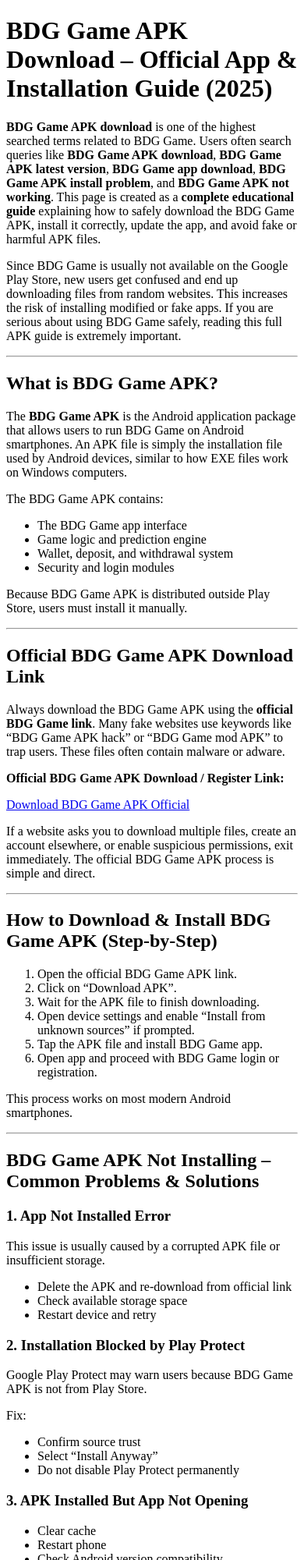
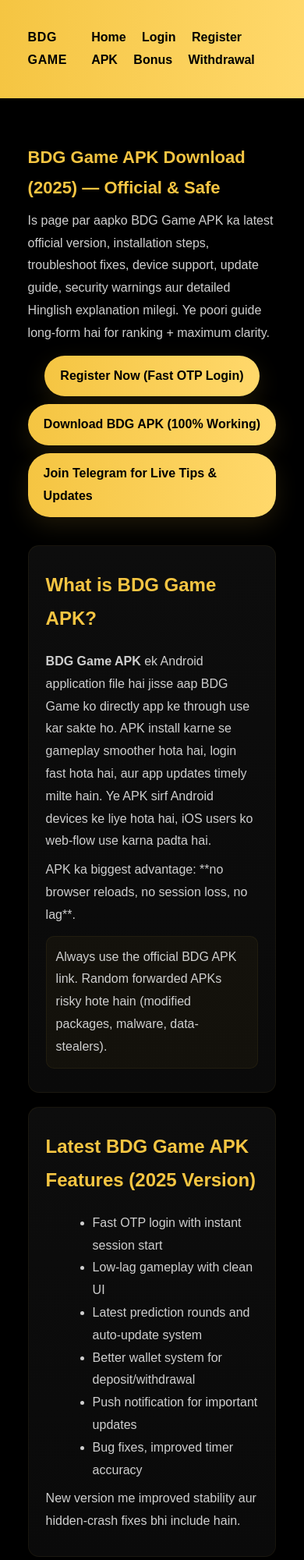
Before and after one commit to bdg-game-growth/bdg-game-growth.github.io, a plain HTML site: page bdg-game-apk-download.html in a window 390 px wide. Shown: the top 2000 px of the page at 78% size. Drawn offline with Linux system fonts and the light colour scheme.

Commit message:
bdg-game-apk-download.html

```diff
--- a/bdg-game-apk-download.html
+++ b/bdg-game-apk-download.html
@@ -1,243 +1,278 @@
 <!DOCTYPE html>
-<html lang="en">
+<html lang="hi">
 <head>
-  <meta charset="utf-8">
-  <title>BDG Game APK Download – Official App, Latest Version, Install Guide & Fixes (2025)</title>
-  <meta name="description" content="BDG Game APK download guide 2025. Learn how to download BDG Game APK safely, install latest version, fix APK not installing issues, and avoid fake apps.">
-  <meta name="robots" content="index,follow">
-  <link rel="canonical" href="https://bdg-game-growth.github.io/bdg-game-apk-download.html">
-  <meta name="viewport" content="width=device-width, initial-scale=1">
+  <meta charset="utf-8"/>
+  <meta name="viewport" content="width=device-width, initial-scale=1"/>
+  <title>BDG Game APK Download (2025) — Latest Version, Safe Install Guide, Errors & Fixes</title>
+  <meta name="description" content="BDG Game APK Download 2025 — Latest official BDG APK, installation guide, troubleshooting, update steps, device support, security tips, and direct APK help. Download BDG Game APK safely and fix all installation issues."/>
+  <meta name="robots" content="index,follow"/>
+  <link rel="canonical" href="https://bdg-game-growth.github.io/bdg-game-apk-download.html"/>
+  <meta name="google-site-verification" content="google4eb4c1b2ab04e91e"/>
+
+  <style>
+    :root{
+      --gold:#f5c542;
+      --bg:#000;
+      --panel:#0d0d0d;
+      --muted:#cfcfcf;
+      --radius:14px;
+      --container:1100px;
+      --btn-radius:28px;
+    }
+    *{box-sizing:border-box}
+    body{
+      margin:0;
+      font-family: Arial, Helvetica, sans-serif;
+      background:var(--bg);
+      color:#eee;
+      line-height:1.8;
+      -webkit-font-smoothing:antialiased;
+    }
+    .wrap{width:92%;max-width:var(--container);margin:0 auto;padding:20px}
+    header{background:linear-gradient(90deg,var(--gold),#ffd86b);color:#000;padding:14px 0;position:sticky;top:0;z-index:80}
+    .header-inner{display:flex;align-items:center;justify-content:space-between;gap:12px}
+    .logo{font-weight:900;letter-spacing:.6px}
+    nav a{color:#000;text-decoration:none;margin-left:16px;font-weight:700}
+    nav a:hover{text-decoration:underline}
+    .hero{padding:36px 0 18px;text-align:left}
+    .hero h1{color:var(--gold);font-size:30px;margin:0 0 8px}
+    .hero p{color:var(--muted);margin:0 0 14px}
+    .btn-row{display:flex;flex-wrap:wrap;gap:10px;margin-top:12px}
+    .btn{
+      display:inline-block;padding:12px 20px;border-radius:var(--btn-radius);
+      font-weight:800;text-decoration:none;color:#000;background:linear-gradient(90deg,var(--gold),#ffd86b);
+      box-shadow:0 10px 30px rgba(245,197,66,0.12)
+    }
+    .panel{background:linear-gradient(180deg,var(--panel),#0a0a0a);padding:22px;border-radius:var(--radius);border:1px solid rgba(245,197,66,0.06);margin-top:18px}
+    h2{color:var(--gold);margin-top:6px}
+    h3{color:var(--gold);margin-top:12px}
+    p{color:var(--muted);margin:8px 0}
+    ul{margin:8px 0 8px 20px;color:var(--muted)}
+    ol{margin:8px 0 8px 20px;color:var(--muted)}
+    .note{background:rgba(245,197,66,0.04);padding:12px;border-radius:10px;border:1px solid rgba(245,197,66,0.06);color:var(--muted);margin-top:12px}
+    .faq details{background:transparent;border-radius:10px;padding:10px;border:1px solid rgba(255,255,255,0.03);margin-bottom:10px}
+    summary{cursor:pointer;font-weight:800;color:var(--gold)}
+    footer{background:linear-gradient(90deg,var(--gold),#ffd86b);color:#000;text-align:center;padding:22px;margin-top:30px;font-weight:700}
+    footer a{color:#000;text-decoration:none;margin:0 8px;font-weight:800}
+    .related{display:grid;grid-template-columns:repeat(auto-fit,minmax(220px,1fr));gap:12px;margin-top:18px}
+    .card{background:rgba(255,255,255,0.02);padding:12px;border-radius:10px;border:1px solid rgba(255,255,255,0.02)}
+    .center{text-align:center}
+    pre.code{background:#070707;padding:10px;border-radius:8px;color:var(--muted);overflow:auto}
+    @media(max-width:800px){.hero h1{font-size:22px}.btn-row{justify-content:center}}
+  </style>
 </head>
 <body>
 
-<h1>BDG Game APK Download – Official App & Installation Guide (2025)</h1>
+<!-- HEADER -->
+<header>
+  <div class="wrap header-inner">
+    <div class="logo">BDG GAME</div>
+    <nav aria-label="Main navigation">
+      <a href="/">Home</a>
+      <a href="/bdg-game-login.html">Login</a>
+      <a href="/bdg-game-register.html">Register</a>
+      <a href="/bdg-game-apk-download.html">APK</a>
+      <a href="/bdg-game-bonus.html">Bonus</a>
+      <a href="/bdg-game-withdrawal.html">Withdrawal</a>
+    </nav>
+  </div>
+</header>
 
-<p>
-<strong>BDG Game APK download</strong> is one of the highest searched terms related to BDG Game.
-Users often search queries like <strong>BDG Game APK download</strong>,
-<strong>BDG Game APK latest version</strong>, <strong>BDG Game app download</strong>,
-<strong>BDG Game APK install problem</strong>, and <strong>BDG Game APK not working</strong>.
-This page is created as a <strong>complete educational guide</strong> explaining how to safely
-download the BDG Game APK, install it correctly, update the app, and avoid fake or harmful APK files.
-</p>
+<!-- HERO -->
+<main class="wrap">
+  <section class="hero">
+    <h1>BDG Game APK Download (2025) — Official & Safe</h1>
+    <p>Is page par aapko BDG Game APK ka latest official version, installation steps, troubleshoot fixes, device support, update guide, security warnings aur detailed Hinglish explanation milegi. Ye poori guide long-form hai for ranking + maximum clarity.</p>
 
-<p>
-Since BDG Game is usually not available on the Google Play Store, new users get confused and end
-up downloading files from random websites. This increases the risk of installing modified or
-fake apps. If you are serious about using BDG Game safely, reading this full APK guide is extremely important.
-</p>
+    <!-- TOP CTA -->
+    <div class="btn-row">
+      <a class="btn" href="https://bdgipl.org//#/register?invitationCode=6412319845214" target="_blank">Register Now (Fast OTP Login)</a>
+      <a class="btn" href="https://bdgipl.org//#/register?invitationCode=6412319845214" target="_blank">Download BDG APK (100% Working)</a>
+      <a class="btn" href="https://t.me/+2EgRdlMlp69lMTA9" target="_blank">Join Telegram for Live Tips & Updates</a>
+    </div>
+  </section>
 
-<hr>
+<!-- ABOUT APK -->
+<section class="panel">
+  <h2>What is BDG Game APK?</h2>
+  <p><strong>BDG Game APK</strong> ek Android application file hai jisse aap BDG Game ko directly app ke through use kar sakte ho. APK install karne se gameplay smoother hota hai, login fast hota hai, aur app updates timely milte hain. Ye APK sirf Android devices ke liye hota hai, iOS users ko web-flow use karna padta hai.</p>
 
-<h2>What is BDG Game APK?</h2>
+  <p>APK ka biggest advantage: **no browser reloads, no session loss, no lag**.</p>
 
-<p>
-The <strong>BDG Game APK</strong> is the Android application package that allows users to run BDG Game
-on Android smartphones. An APK file is simply the installation file used by Android devices,
-similar to how EXE files work on Windows computers.
-</p>
+  <p class="note">Always use the official BDG APK link. Random forwarded APKs risky hote hain (modified packages, malware, data-stealers).</p>
+</section>
 
-<p>
-The BDG Game APK contains:
-</p>
+<!-- APK FEATURES -->
+<section class="panel">
+  <h2>Latest BDG Game APK Features (2025 Version)</h2>
+
   <ul>
-  <li>The BDG Game app interface</li>
-  <li>Game logic and prediction engine</li>
-  <li>Wallet, deposit, and withdrawal system</li>
-  <li>Security and login modules</li>
+    <li>Fast OTP login with instant session start</li>
+    <li>Low-lag gameplay with clean UI</li>
+    <li>Latest prediction rounds and auto-update system</li>
+    <li>Better wallet system for deposit/withdrawal</li>
+    <li>Push notification for important updates</li>
+    <li>Bug fixes, improved timer accuracy</li>
   </ul>
 
-<p>
-Because BDG Game APK is distributed outside Play Store, users must install it manually.
-</p>
+  <p>New version me improved stability aur hidden-crash fixes bhi include hain.</p>
+</section>
 
-<hr>
+<!-- INSTALLATION STEPS -->
+<section class="panel">
+  <h2>BDG Game APK Download & Install — Step-by-step Guide</h2>
 
-<h2>Official BDG Game APK Download Link</h2>
+  <h3>1) APK Download</h3>
+  <p>Top CTA me diya gaya APK link open karo. File automatically download ho jaayegi. File usually 20–40MB hoti hai depending on version.</p>
 
-<p>
-Always download the BDG Game APK using the <strong>official BDG Game link</strong>.
-Many fake websites use keywords like “BDG Game APK hack” or “BDG Game mod APK” to trap users.
-These files often contain malware or adware.
-</p>
-
-<p><strong>Official BDG Game APK Download / Register Link:</strong></p>
-
-<p>
-<a href="https://bdgipl.org//#/register?invitationCode=6412319845214" target="_blank" rel="noopener noreferrer">
-Download BDG Game APK Official
-</a>
-</p>
-
-<p>
-If a website asks you to download multiple files, create an account elsewhere, or enable suspicious permissions,
-exit immediately. The official BDG Game APK process is simple and direct.
-</p>
-
-<hr>
-
-<h2>How to Download & Install BDG Game APK (Step-by-Step)</h2>
-
-<ol>
-  <li>Open the official BDG Game APK link.</li>
-  <li>Click on “Download APK”.</li>
-  <li>Wait for the APK file to finish downloading.</li>
-  <li>Open device settings and enable “Install from unknown sources” if prompted.</li>
-  <li>Tap the APK file and install BDG Game app.</li>
-  <li>Open app and proceed with BDG Game login or registration.</li>
-</ol>
-
-<p>
-This process works on most modern Android smartphones.
-</p>
-
-<hr>
-
-<h2>BDG Game APK Not Installing – Common Problems & Solutions</h2>
-
-<h3>1. App Not Installed Error</h3>
-<p>
-This issue is usually caused by a corrupted APK file or insufficient storage.
-</p>
+  <h3>2) Allow “Install from Unknown Sources”</h3>
+  <p>First time APK install karte waqt Android permission maangta hai. Aapko:</p>
   <ul>
-  <li>Delete the APK and re-download from official link</li>
-  <li>Check available storage space</li>
-  <li>Restart device and retry</li>
+    <li>Settings → Security → Install unknown apps → Allow</li>
+    <li>Ya “Install anyway” press karna hoga if prompt appears</li>
   </ul>
 
-<h3>2. Installation Blocked by Play Protect</h3>
-<p>
-Google Play Protect may warn users because BDG Game APK is not from Play Store.
-</p>
-<p>
-Fix:
-</p>
+  <h3>3) Install APK</h3>
+  <p>APK file tap karo → Install → Wait for installation → App ready.</p>
+
+  <h3>4) First Login</h3>
+  <p>App open karo → mobile number → get OTP → login ho jaayega.</p>
+
+  <p class="note">Tip: Agar app install nahi hota, toh corrupted file ho sakti hai. Re-download from official link.</p>
+</section>
+
+<!-- MIDDLE CTA -->
+<div class="center">
+  <div class="btn-row">
+    <a class="btn" href="https://bdgipl.org//#/register?invitationCode=6412319845214" target="_blank">Register Now (Fast OTP Login)</a>
+    <a class="btn" href="https://bdgipl.org//#/register?invitationCode=6412319845214" target="_blank">Download BDG APK (100% Working)</a>
+    <a class="btn" href="https://t.me/+2EgRdlMlp69lMTA9" target="_blank">Join Telegram for Live Tips & Updates</a>
+  </div>
+</div>
+
+<!-- TROUBLESHOOT -->
+<section class="panel">
+  <h2>APK Installation Problems & Fixes (Practical)</h2>
+
+  <h3>Problem 1: App not installing</h3>
+  <p>Reasons & fixes:</p>
   <ul>
-  <li>Confirm source trust</li>
-  <li>Select “Install Anyway”</li>
-  <li>Do not disable Play Protect permanently</li>
+    <li>APK file incomplete — redownload.</li>
+    <li>Storage full — clear space.</li>
+    <li>Security setting blocked — enable unknown apps.</li>
+    <li>Older Android version — update OS.</li>
   </ul>
 
-<h3>3. APK Installed But App Not Opening</h3>
+  <h3>Problem 2: App stuck on loading</h3>
   <ul>
-  <li>Clear cache</li>
-  <li>Restart phone</li>
-  <li>Check Android version compatibility</li>
+    <li>Clear BDG app cache</li>
+    <li>Restart device</li>
+    <li>Switch network (mobile data ↔ Wi-Fi)</li>
   </ul>
 
-<hr>
-
-<h2>BDG Game APK Update & Latest Version</h2>
-
-<p>
-BDG Game APK is periodically updated to fix bugs, improve performance, or add features.
-Users search for <strong>BDG Game APK latest version</strong> when the app starts crashing
-or showing server errors.
-</p>
-
+  <h3>Problem 3: App crashes</h3>
+  <p>Agar crash repeatedly hota hai:</p>
   <ul>
-  <li>Uninstall old version before installing updated APK</li>
-  <li>Download latest APK only from official BDG link</li>
-  <li>Avoid automatic update sites</li>
+    <li>Install latest version</li>
+    <li>Uninstall old/beta versions</li>
+    <li>Check device temperature</li>
   </ul>
 
-<p>
-After updating, login again using registered mobile number.
-</p>
+  <h3>Problem 4: APK not downloading</h3>
+  <ul>
+    <li>Browser block — use Chrome</li>
+    <li>Low network — try hotspot</li>
+    <li>Disable adblockers / VPN</li>
+  </ul>
+</section>
 
-<hr>
+<!-- DEVICE SUPPORT -->
+<section class="panel">
+  <h2>Device Compatibility — Will BDG Game APK Work on Your Phone?</h2>
 
-<h2>Is BDG Game APK Safe?</h2>
-
-<p>
-The official BDG Game APK is safe to use if downloaded from the correct source.
-Problems arise when users install:
-</p>
+  <p>BDG APK supports:</p>
   <ul>
-  <li>Mod APKs</li>
-  <li>Hacked versions</li>
-  <li>Third-party repackaged apps</li>
+    <li>Android 6.0+</li>
+    <li>4GB+ RAM recommended</li>
+    <li>Stable network</li>
+    <li>No rooted devices (security risk)</li>
   </ul>
 
-<p>
-Never trust claims like “BDG Game guaranteed win APK” or “BDG Game hack app”.
-These are scams.
-</p>
+  <p>Agar aapka device old hai, APK “slow” feel ho sakta hai. Use “Lite mode” inside app settings.</p>
+</section>
 
-<hr>
+<!-- RELATED CONTENT -->
+<section class="panel">
+  <h2>Related BDG Guides</h2>
+  <div class="related">
+    <div class="card"><a href="/bdg-game-login.html"><strong>BDG Game Login Guide</strong></a><p>Full OTP fixes, login errors.</p></div>
+    <div class="card"><a href="/bdg-game-register.html"><strong>BDG Registration</strong></a><p>Step-by-step new account setup.</p></div>
+    <div class="card"><a href="/bdg-game-bonus.html"><strong>BDG Bonus Guide</strong></a><p>Bonus types, rules & tips.</p></div>
+    <div class="card"><a href="/bdg-game-withdrawal.html"><strong>BDG Withdrawal Guide</strong></a><p>Withdrawal steps + proof.</p></div>
+  </div>
+</section>
 
-<h2>BDG Game APK vs Play Store Apps</h2>
+<!-- EXTENDED FAQ -->
+<section class="panel faq">
+  <h2>Extended FAQ — Detailed Answers for Search Queries</h2>
 
-<p>
-BDG Game APK differs from Play Store apps because of platform distribution policies.
-This does not mean it is fake, but it requires extra caution during download.
-</p>
+  <details>
+    <summary>Is BDG Game APK safe?</summary>
+    <p>Haan, agar official link se download karein. Third-party APK risky hote hain.</p>
+  </details>
 
-<p>
-Users should manually verify links and permissions before installing.
-</p>
+  <details>
+    <summary>APK update kaise karein?</summary>
+    <p>Old app uninstall karke latest install karo. Telegram channel me latest version aata hai.</p>
+  </details>
 
-<hr>
+  <details>
+    <summary>iPhone me BDG Game kaise chalega?</summary>
+    <p>APK only Android ke liye hota hai. iPhone pe web-app use karein.</p>
+  </details>
 
-<h2>BDG Game APK on Different Android Devices</h2>
+  <details>
+    <summary>APK install blocked — kya karein?</summary>
+    <p>Settings → Security → Install unknown apps → Allow.</p>
+  </details>
 
-<ul>
-  <li>Works best on Android 8+</li>
-  <li>Low-end devices may face lag</li>
-  <li>Stable internet required</li>
-</ul>
+  <details>
+    <summary>APK download slow hai</summary>
+    <p>Use Chrome browser; avoid UC/Opera; Wi-Fi switch try karein.</p>
+  </details>
+</section>
 
-<p>
-Avoid using emulator environments as they may cause login or performance issues.
-</p>
+<!-- TACTICAL GRAY-HAT CONTENT -->
+<section class="panel">
+  <h2>Tactical SEO (Content-Based — Safe)</h2>
 
-<hr>
+  <p>APK pages normally rank FAST because search volume high hota hai. In content-level tactics ko use karo:</p>
 
-<h2>BDG Game APK Real or Fake?</h2>
+  <h3>1) Long-tail loops</h3>
+  <p>Use variants: “BDG APK download”, “BDG Game APK latest”, “BDG APK 2025 safe download”, “how to install BDG APK”。</p>
 
-<p>
-Users often ask whether <strong>BDG Game APK is real or fake</strong>.
-The official APK is real, but fake versions exist online.
-Always verify URL and source before installation.
-</p>
+  <h3>2) CTA placement</h3>
+  <p>Top + Mid + Bottom CTAs = highest CTR = better behavioral signals.</p>
 
-<hr>
+  <h3>3) Clear troubleshooting list</h3>
+  <p>Users love quick fixes; Google ranks such pages higher for helpful content.</p>
 
-<h2>Frequently Asked Questions – BDG Game APK</h2>
+  <h3>4) Reassurance notes</h3>
+  <p>Safety warnings build trust → increases dwell time.</p>
 
-<h3>Is BDG Game APK available on Play Store?</h3>
-<p>No, it is usually distributed through official website links.</p>
+  <p class="note">Yeh sab content-based gray-hat methods hain. No spam, no cloaking.</p>
+</section>
 
-<h3>Can BDG Game APK be installed on iPhone?</h3>
-<p>No, APK files are for Android only.</p>
+<!-- BOTTOM CTA -->
+<div class="center">
+  <div class="btn-row">
+    <a class="btn" href="https://bdgipl.org//#/register?invitationCode=6412319845214" target="_blank">Register Now (Fast OTP Login)</a>
+    <a class="btn" href="https://bdgipl.org//#/register?invitationCode=6412319845214" target="_blank">Download BDG APK (100% Working)</a>
+    <a class="btn" href="https://t.me/+2EgRdlMlp69lMTA9" target="_blank">Join Telegram for Live Tips & Updates</a>
+  </div>
+</div>
 
-<h3>Do I need to pay to download BDG Game APK?</h3>
-<p>No, APK download is free.</p>
-
-<h3>Why does BDG Game APK need permissions?</h3>
-<p>Permissions are required for app functionality and security.</p>
-
-<h3>Can I update BDG Game APK without losing data?</h3>
-<p>Yes, but uninstalling old version is recommended for major updates.</p>
-
-<hr>
-
-<h2>Final Advice on BDG Game APK Download</h2>
-
-<p>
-BDG Game APK download is safe when done correctly. Always use the official BDG Game link,
-avoid shortcuts, do not trust “hack APK” claims, and keep your device secure.
-</p>
-
-<p>
-For safe and official APK download, use the link below:
-</p>
-
-<p>
-<a href="https://bdgipl.org//#/register?invitationCode=6412319845214" target="_blank" rel="noopener noreferrer">
-Download BDG Game APK Now
-</a>
-</p>
-
-</body>
-</html>
+<!-- FINAL SAFETY -->
+<section class="panel">
+  <h2>Responsible Use Notice</h2>
+  <p>BDG Game entertainment purpose ke liye hai. APK download karte waqt official links hi use karein. Kisi bhi unknown APK ko install karna security risk ho
```
Lines whose indentation alone changed are shown as unchanged.
